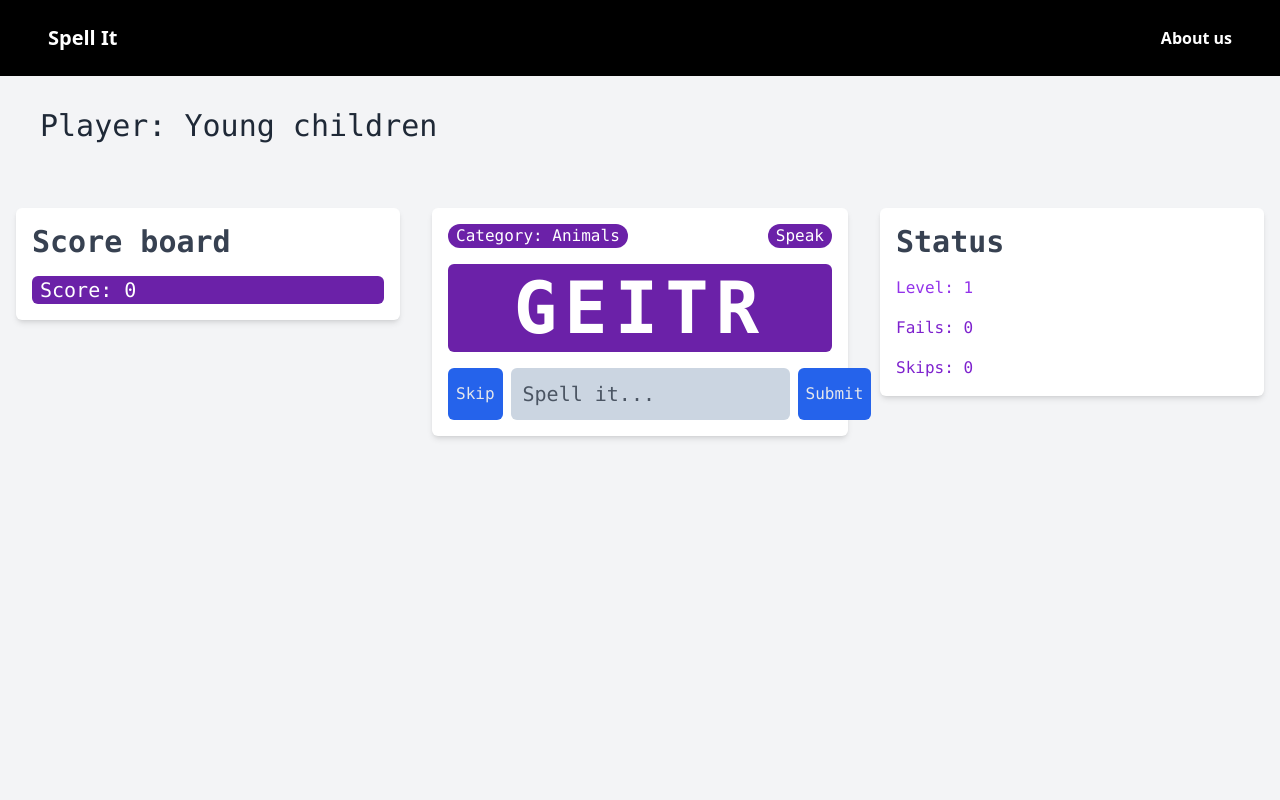
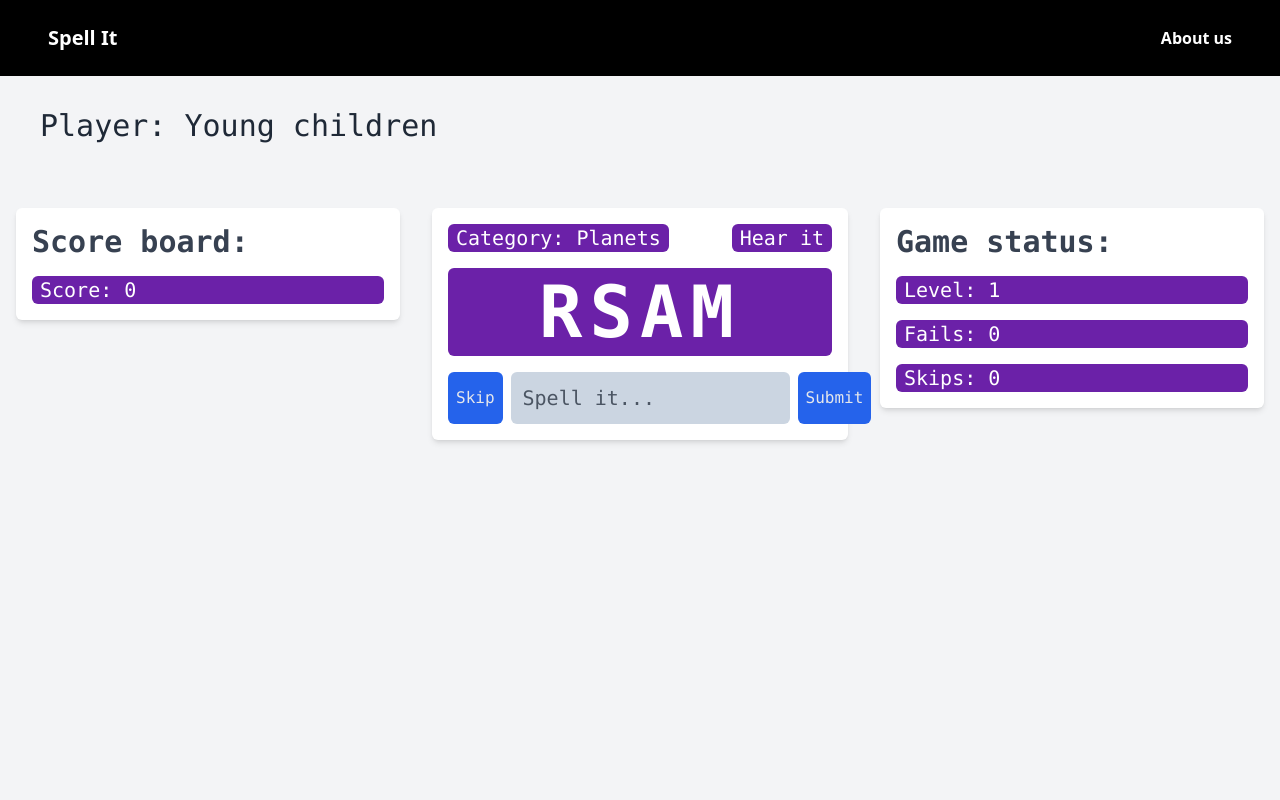
Before and after one commit to kensidiangco/spell-it-game, a Next.js app: page / in a window 1280 px wide. Both pictures are taken after typing "5" into the empty fields and a click on the input "Submit". Shown: the top 800 px of the page. Built offline with nearby package versions, Linux system fonts and the light colour scheme.

Commit message:
Fixing layout

```diff
--- a/components/GamePanel.jsx
+++ b/components/GamePanel.jsx
@@ -1,7 +1,7 @@
 import { AnimatePresence, motion } from 'framer-motion'
 import React from 'react'
 
-function GamePanel({ disableButton, category, rightAnswer, skipWord, shuffleWord, handleSubmitAnswer, handleSkip, answer, setAnswer, errorMessage, successAnswer }) {
+function GamePanel({ disableButton, category, rightAnswer, skipWord, shuffleWord, handleSubmitAnswer, handleSkip, answer, setAnswer, errorMessage, successAnswer, handleNextLevel }) {
 
   let utterance = new SpeechSynthesisUtterance();
   utterance.text=rightAnswer
@@ -13,25 +13,51 @@ function GamePanel({ disableButton, category, rightAnswer, skipWord, shuffleWord
     <>
         {/* <div className="p-8 bg-white rounded-md shadow-xl flex flex-col gap-6 md:my-8"> */}
            <span className="flex flex-col xl:flex-row items-center justify-between gap-4">
-              <p className="bg-purple-800 text-white px-2 rounded-xl">Category: {category}</p>
-              <button onClick={handleSpeech} className="bg-purple-800 text-white px-2 rounded-xl">Speak</button>
+              <p className="bg-purple-800 text-white px-2 rounded-md text-xl">Category: {category}</p>
+              <button onClick={handleSpeech} className="bg-purple-800 hover:bg-purple-700 transition transition-delay-1 text-white px-2 rounded-md text-xl" disabled={!rightAnswer}>Hear it</button>
 
             {/*<p className="text-sm text-purple-500">Level: {level}</p>
-            <p className={`${trySubmit > 2? "text-md bg-red-600 text-white px-2 rounded-xl" : "text-purple-700 text-sm"}`}>Fails: {trySubmit - 1}</p>
-            <p className={`${skipWord > 2? "text-md bg-red-600 text-white px-2 rounded-xl" : "text-purple-700 text-sm"}`}>Skips: {skipWord}</p>
+            <p className={`${trySubmit > 2? "text-md bg-red-600 text-white px-2 rounded-md text-xl" : "text-purple-700 text-sm"}`}>Fails: {trySubmit - 1}</p>
+            <p className={`${skipWord > 2? "text-md bg-red-600 text-white px-2 rounded-md text-xl" : "text-purple-700 text-sm"}`}>Skips: {skipWord}</p>
           */}</span>
+          <AnimatePresence>
+            {shuffleWord &&
+              <motion.p
+                initial="hidden"
+                animate="visible"
+                variants={{
+                  hidden: {
+                    scale: .8,
+                    opacity: 0
+                  },
+                  visible: {
+                    scale: 1,
+                    opacity: 1,
+                  },
+                }}
+              className="text-5xl md:text-7xl bg-purple-800 text-white rounded-md p-2 font-bold text-center tracking-widest"
+            >
+              {shuffleWord}
+            </motion.p>}
+          </AnimatePresence>
 
+          <AnimatePresence>
+            {!shuffleWord &&
               <motion.button
                 initial={{ opacity: 0.6 }}
                 whileHover={{
-              scale: 1.2,
-              transition: { duration: .5 },
+                  scale: .9,
+                  transition: { duration: .2 },
                 }}
                 // whileTap={{ scale: 0.9 }}
                 whileInView={{ opacity: 1 }}
+                className="text-5xl md:text-7xl bg-green-700 hover:bg-green-600 text-white rounded-md p-2 font-bold text-center tracking-widest"
+                onClick={handleNextLevel}
               >
-            <p className="text-5xl md:text-7xl bg-purple-800 text-white rounded-md p-2 font-bold text-center tracking-widest">{shuffleWord}</p>
+                Next {">"}
               </motion.button>
+            }
+          </AnimatePresence>
 
           <form className='flex flex-col xl:flex-row gap-2' onSubmit={handleSubmitAnswer}>
             <input type="button" value="Skip" className={`${skipWord == 3? "bg-red-600" : "bg-blue-600 hover:bg-blue-500"} text-gray-200 rounded-md p-2 cursor-pointer transition transition-delay-1`} onClick={handleSkip}/>
@@ -55,7 +81,7 @@ function GamePanel({ disableButton, category, rightAnswer, skipWord, shuffleWord
                 },
               }}
               >
-                <p className="text-center bg-red-500 text-white px-3 rounded-xl">{errorMessage}</p>
+                <p className="text-center bg-red-500 text-white px-3 rounded-md text-xl">{errorMessage}</p>
               </motion.div>
             }
           </AnimatePresence>
@@ -76,7 +102,7 @@ function GamePanel({ disableButton, category, rightAnswer, skipWord, shuffleWord
                 },
               }}
               >
-                <p className="text-center bg-green-500 text-white px-3 rounded-xl">{successAnswer}</p>
+                <p className="text-center bg-green-500 text-white px-3 rounded-md text-xl">{successAnswer}</p>
               </motion.div>
             }
           </AnimatePresence>
--- a/pages/index.js
+++ b/pages/index.js
@@ -24,6 +24,8 @@ export default function Home() {
   const [skipWord, setSkipWord] = useState(0)
   const [disableButton, setDisableButton] = useState(false)
 
+  const [nextLevel, setNextLevel] = useState(0)
+
   const [correctAnswer, setCorrectAnswer] = useState([]);
 
   useEffect(() => {
@@ -38,15 +40,15 @@ export default function Home() {
   }, []);
 
   const BeginnerWords = {
-    "Animals" : [
-      "ELEPHANT", "ZEBRA", "HORSE", "DOG", "CAT", "RAT", "TIGER", "MOUSE"
+    "Planets" : [
+      "EARTH", "SATURN", "JUPITER", "PLUTO", "MERCURY", "SUN", "MARS", "VENUS"
     ],
   }
 
   const mediumWords = {
-    "Planets" : [
-      "EARTH", "SATURN", "JUPITER", "PLUTO", "MECURY", "SUN", "MARS", "VENUS"
-    ]
+    "Animals" : [
+      "ELEPHANT", "ZEBRA", "HORSE", "DOG", "CAT", "RAT", "TIGER", "MOUSE"
+    ],
   }
 
   const BeginnerCategoryWords = Object.keys(BeginnerWords)
@@ -104,7 +106,7 @@ export default function Home() {
         setShuffleWord(pickedWord.split('').sort(function(){return 0.5-Math.random()}).join(''))
       }
     }
-  }, [age, trySubmit, level, skipWord])
+  }, [age, skipWord, nextLevel])
 
   useEffect(() => {
     if(getAge) {
@@ -132,6 +134,7 @@ export default function Home() {
     setCorrectAnswer([])
     setSuccessMessage('')
     setErrorMessage('')
+    setNextLevel(0)
   }
 
   const handleSubmitAnswer = (e) => {
@@ -147,11 +150,12 @@ export default function Home() {
       setSuccessMessage("Correct!")
       setCorrectAnswer(prevArr => [...prevArr, answer])
       setLevel(level + 1);
+      setShuffleWord('')
       setTimeout(() => {
         setSuccessMessage()
       }, 1500)
     } else {
-      setErrorMessage(`Wrong spelling! \n try: ${trySubmit}`)
+      setErrorMessage('Wrong spelling! try again.')
       setTrySubmit(trySubmit + 1);
       setTimeout(() => {
         setErrorMessage()
@@ -169,6 +173,12 @@ export default function Home() {
           setErrorMessage()
         }, 2000)
     }
+  }
+
+  const handleNextLevel = () => {
+    setNextLevel(nextLevel + 1)
+    setErrorMessage('')
+    setSuccessMessage('')
   }
 
   // Pages
@@ -220,7 +230,7 @@ export default function Home() {
 
         <div class="grid grid-cols-1 xl:grid-cols-3 gap-4 place-items-center xl:h-screen items-start pt-4 pb-8 md:pt-16">
           <div className='flex flex-col gap-4 bg-white p-4 rounded-md shadow-md md:w-80 xl:w-96'>
-            <p className="text-3xl font-bold text-gray-700">Score board</p>
+            <p className="text-3xl font-bold text-gray-700">Score board:</p>
             <p className="text-xl bg-purple-800 px-2 text-white rounded-md">Score: <span>{level - 1}</span></p>
 
             <AnimatePresence>
@@ -261,12 +271,13 @@ export default function Home() {
               successAnswer={successAnswer}
               disableButton={disableButton}
               rightAnswer={rightAnswer}
+              handleNextLevel={handleNextLevel}
             />
           </div>
 
           <div className='grid grid-cols-1 gap-4 bg-white p-4 rounded-md shadow-md w-auto xl:w-96'>
-            <p className="text-3xl font-bold text-gray-700">Status</p>
-            <p className="text-purple-600">Level: {level}</p>
+            <p className="text-3xl font-bold text-gray-700">Game status:</p>
+            <p className="text-xl bg-purple-800 px-2 text-white rounded-md">Level: {level}</p>
             {trySubmit > 2 ?
               <motion.div
                 animate={{
@@ -278,10 +289,10 @@ export default function Home() {
                   duration: Math.random() * 0.07 + 0.23
                 }}
               >
-                <p className={`${trySubmit > 2? "text-md bg-red-600 text-white px-2 rounded-xl" : "text-purple-700"}`}>Fails: {trySubmit - 1}</p>
+                <p className={`${trySubmit > 2? "text-xl bg-red-600 text-white px-2 rounded-md" : "text-xl bg-purple-800 px-2 text-white rounded-md"}`}>Fails: {trySubmit - 1}</p>
               </motion.div>
             :
-              <p className={`${trySubmit > 2? "text-md bg-red-600 text-white px-2 rounded-xl" : "text-purple-700"}`}>Fails: {trySubmit - 1}</p>
+              <p className={`${trySubmit > 2? "text-xl bg-red-600 text-white px-2 rounded-md" : "text-xl bg-purple-800 px-2 text-white rounded-md"}`}>Fails: {trySubmit - 1}</p>
 
             }
             {skipWord > 2?
@@ -295,10 +306,10 @@ export default function Home() {
                   duration: Math.random() * 0.07 + 0.23
                 }}
               >
-                <p className={`${skipWord > 2? "text-md bg-red-600 text-white px-2 rounded-xl" : "text-purple-700"}`}>Skips: {skipWord}</p>
+                <p className={`${skipWord > 2? "text-xl bg-red-600 text-white px-2 rounded-md" : "text-xl bg-purple-800 px-2 text-white rounded-md"}`}>Skips: {skipWord}</p>
               </motion.div>
             :
-              <p className={`${skipWord > 2? "text-md bg-red-600 text-white px-2 rounded-xl" : "text-purple-700"}`}>Skips: {skipWord}</p>
+              <p className={`${skipWord > 2? "text-xl bg-red-600 text-white px-2 rounded-md" : "text-xl bg-purple-800 px-2 text-white rounded-md"}`}>Skips: {skipWord}</p>
             }
           </div>
         </div>
```
Lines whose indentation alone changed are shown as unchanged.
